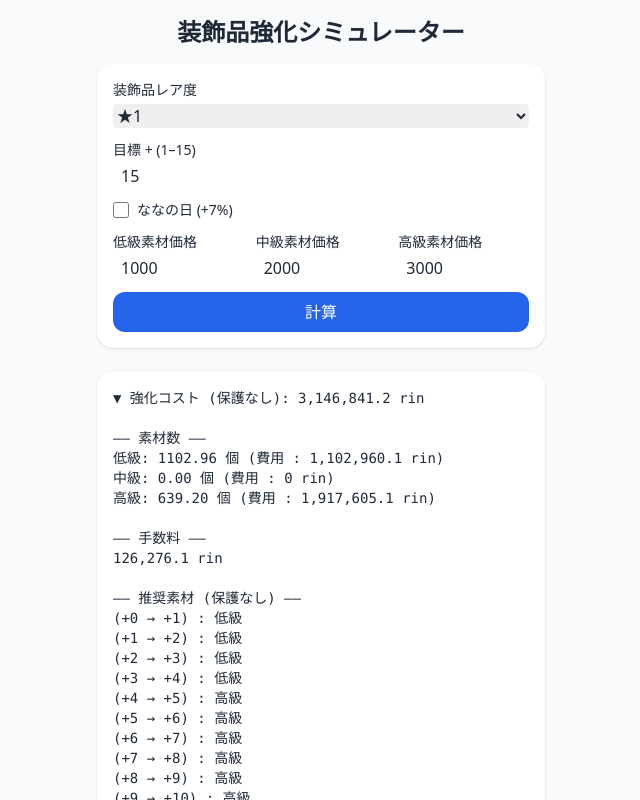
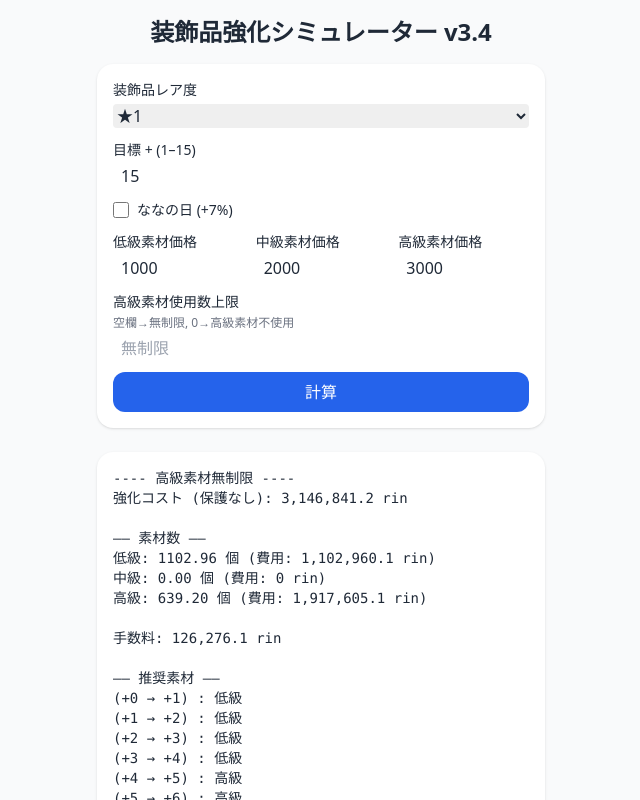
Before and after one commit to jackdoe012/nanaren_upgrade_optimizer, a plain HTML site: page index.html in a window 1280 px wide. Both pictures are taken after a click on the button "計算". Shown: the top 800 px of the page, without its empty margins (319-959 px from the left). Drawn offline with nearby package versions, Linux system fonts and the light colour scheme.

Commit message:
Update index.html

```diff
--- a/index.html
+++ b/index.html
@@ -3,12 +3,12 @@
 <head>
   <meta charset="UTF-8" />
   <meta name="viewport" content="width=device-width, initial-scale=1.0" />
-  <title>ななれん 装飾品強化シミュレーター v3.4</title>
+  <title>【ななれん】装飾品強化シミュレーター v3.4</title>
   <!-- TailwindCSS CDN -->
   <script src="https://cdn.tailwindcss.com"></script>
 </head>
 <body class="bg-gray-50 text-gray-800 min-h-screen flex flex-col items-center p-4">
-  <h1 class="text-2xl font-bold mb-4">装飾品強化シミュレーター</h1>
+  <h1 class="text-2xl font-bold mb-4">装飾品強化シミュレーター v3.4</h1>
 
   <!-- 入力フォーム -->
   <div id="controls" class="w-full max-w-md space-y-3 bg-white shadow rounded-2xl p-4">
@@ -45,6 +45,10 @@
         <input id="price2" type="number" value="3000" class="mt-1 w-full rounded border-gray-300 px-2" />
       </div>
     </div>
+    <div>
+      <label class="block text-sm font-medium">高級素材使用数上限 <br><span class="text-xs text-gray-500">空欄→無制限, 0→高級素材不使用</span></label>
+      <input id="limit" type="number" min="0" placeholder="無制限" class="mt-1 w-full rounded border-gray-300 px-2" />
+    </div>
     <button id="run" type="button" class="w-full bg-blue-600 text-white py-2 rounded-xl hover:bg-blue-700 active:scale-95 transition">計算</button>
   </div>
 
@@ -67,162 +71,254 @@ const SUCCESS_TABLE = {
 };
 
 const FEE_TABLE = [
-  [100,  50,  25],   // ★1
-  [400,  200, 100],  // ★2
-  [1000, 500, 250],  // ★3
-  [2000,1000, 500],  // ★4
-  [3000,1500, 750],  // ★5
-  [4000,2000,1000]   // 賢者級
+  [100,  50,  25],
+  [400,  200, 100],
+  [1000, 500, 250],
+  [2000,1000, 500],
+  [3000,1500, 750],
+  [4000,2000,1000]
 ];
 
-/*--------------------------------------------------------------
-  2.  ユーティリティ関数
---------------------------------------------------------------*/
-const clamp = (val, min, max) => Math.min(max, Math.max(min, val));
-const formatNumber = n => n.toLocaleString("en-US", { maximumFractionDigits: 1 });
+const clamp = (v,min,max)=>Math.min(max,Math.max(min,v));
+const formatNumber = n => n.toLocaleString("en-US", {maximumFractionDigits:1});
 
-function successRate(p, rankIdx, event) {
+function successRate(p, rankIdx, eventFlag){
   let r = SUCCESS_TABLE[RANKS[rankIdx]][p];
-  if (event) r += EVENT_BONUS;
-  return clamp(r, 0.45, 1.0);
+  if(eventFlag) r += EVENT_BONUS;
+  return clamp(r,0.45,1.0);
 }
 
 /*--------------------------------------------------------------
-  3.  DP + 方策反復 + 期待素材数・手数料
+  2.  無制限解析 (Howard 方策反復 + A/B 解析)
 --------------------------------------------------------------*/
-function analyticValues(target, rarityIdx, prices, event) {
-  // テーブル準備
-  const c_tbl = Array.from({ length: target }, () => prices.map((price, r) => price + FEE_TABLE[rarityIdx][r]));
-  const fee_tbl = Array.from({ length: target }, () => RANKS.map((_, r) => FEE_TABLE[rarityIdx][r]));
-  const s_tbl = Array.from({ length: target }, (_, p) => RANKS.map((_, r) => successRate(p, r, event)));
+function analyticValues(target, rarityIdx, prices, eventFlag){
+  const cTbl = Array.from({length:target},()=>prices.map((p,r)=>p+FEE_TABLE[rarityIdx][r]));
+  const sTbl = Array.from({length:target},(_,p)=>RANKS.map((_,r)=>successRate(p,r,eventFlag)));
+  const feeTbl = Array.from({length:target},()=>RANKS.map((_,r)=>FEE_TABLE[rarityIdx][r]));
+  const policy = Array(target).fill(2); // 初期 高級
+  const V = Array(target+1).fill(0);
+  let stable=false;
+  while(!stable){
+    // 評価
+    const A = Array(target+1).fill(0);
+    const B = Array(target+1).fill(0);
+    for(let p=target-1;p>=0;p--){
+      const r=policy[p];
+      const s=sTbl[p][r];
+      const c=cTbl[p][r];
+      A[p]=(1-s)+s*A[p+1];
+      B[p]=c+s*B[p+1];
+    }
+    const V0 = B[0]/(1-A[0]);
+    for(let p=target-1;p>=0;p--) V[p]=A[p]*V0+B[p];
 
-  // 方策初期値: 高級
-  const policy = Array(target).fill(2);
-  const V = Array(target + 1).fill(0);
-
-  // 価値反復
-  let stable = false;
-  while (!stable) {
-    const A = Array(target + 1).fill(0);
-    const B = Array(target + 1).fill(0);
-
-    for (let p = target - 1; p >= 0; p--) {
-      const r = policy[p];
-      const s = s_tbl[p][r];
-      const c = c_tbl[p][r];
-      A[p] = (1 - s) + s * A[p + 1];
-      B[p] = c + s * B[p + 1];
-    }
-
-    const V0 = B[0] / (1 - A[0]);
-    for (let p = target - 1; p >= 0; p--) {
-      V[p] = A[p] * V0 + B[p];
-    }
-
-    stable = true;
-    for (let p = target - 1; p >= 0; p--) {
-      let best = policy[p];
-      let bestCost = Infinity;
-      for (let r = 0; r < 3; r++) {
-        const cost = c_tbl[p][r] + s_tbl[p][r] * V[p + 1] + (1 - s_tbl[p][r]) * V0;
-        if (cost < bestCost - 1e-12) {
-          bestCost = cost;
-          best = r;
-        }
+    // 改善
+    stable=true;
+    for(let p=target-1;p>=0;p--){
+      let best=policy[p], bestCost=1e30;
+      for(let r=0;r<3;r++){
+        const cost=cTbl[p][r]+sTbl[p][r]*V[p+1]+(1-sTbl[p][r])*V0;
+        if(cost<bestCost-1e-12){bestCost=cost;best=r;}
       }
-      if (best !== policy[p]) {
-        policy[p] = best;
-        stable = false;
-      }
+      if(best!==policy[p]){policy[p]=best;stable=false;}
     }
   }
+  // 期待素材数 & 手数料 (A/B 法)
+  const matExp=[0,0,0];
+  const feeExpObj={val:0};
+  function expectations(item){
+    const a=Array(target+1).fill(0);
+    const b=Array(target+1).fill(0);
+    for(let p=target-1;p>=0;p--){
+      const r=policy[p];
+      const s=sTbl[p][r];
+      const inc=item==='fee'?feeTbl[p][r]:(item==='low'&&r===0||item==='mid'&&r===1||item==='high'&&r===2?1:0);
+      a[p]=(1-s)+s*a[p+1];
+      b[p]=inc+s*b[p+1];
+    }
+    return b[0]/(1-a[0]);
+  }
+  matExp[0]=expectations('low');
+  matExp[1]=expectations('mid');
+  matExp[2]=expectations('high');
+  feeExpObj.val=expectations('fee');
 
-  // 期待素材数 & 手数料
-  const a_mat = Array.from({ length: 3 }, () => Array(target + 1).fill(0));
-  const b_mat = Array.from({ length: 3 }, () => Array(target + 1).fill(0));
-  const a_fee = Array(target + 1).fill(0);
-  const b_fee = Array(target + 1).fill(0);
+  return {V, policy, matExp, feeExp:feeExpObj.val};
+}
 
-  for (let p = target - 1; p >= 0; p--) {
-    const r = policy[p];
-    const s = s_tbl[p][r];
-    // 手数料部分
-    a_fee[p] = (1 - s) + s * a_fee[p + 1];
-    b_fee[p] = fee_tbl[p][r] + s * b_fee[p + 1];
-    // 素材数部分
-    for (let k = 0; k < 3; k++) {
-      a_mat[k][p] = (1 - s) + s * a_mat[k][p + 1];
-      b_mat[k][p] = (k === r ? 1 : 0) + s * b_mat[k][p + 1];
-    }
-  }
-
-  const V0 = V[0];
-  const feeExpect = b_fee[0] / (1 - a_fee[0]);
-  const matExpect = Array(3).fill(0).map((_, k) => b_mat[k][0] / (1 - a_mat[k][0]));
-
-  return { V, policy, matExpect, feeExpect };
+function protectValues(target, policy, V, eventFlag){
+  return policy.map((r,p)=>{
+    const s=successRate(p,r,eventFlag);
+    return (1-s)*(V[0]-V[p]);
+  });
 }
 
 /*--------------------------------------------------------------
-  4.  イベントハンドラ
+  3.  高級上限付き解析 (H<=15)  — 2D Howard 方策反復
 --------------------------------------------------------------*/
-function runHandler() {
-  const runBtn = document.getElementById("run");
-  runBtn.disabled = true;
-  try {
-    const rarityIdx = RARITIES.indexOf(document.getElementById("rarity").value);
-    const target = parseInt(document.getElementById("target").value, 10);
-    if (!Number.isInteger(target) || target < 1 || target > MAX_PLUS) {
-      alert("目標 + は 1 〜 15 の整数で入力してください。");
-      return;
+function analyticValuesConstrained(target, rarityIdx, prices, eventFlag, highLimit){
+  if(highLimit===null||highLimit===undefined){
+    const {V,policy,matExp,feeExp}=analyticValues(target,rarityIdx,prices,eventFlag);
+    const prot=protectValues(target,policy,V,eventFlag);
+    return {V0:V[0], rankSeq:policy, matExp, feeExp, protectList:prot};
+  }
+  const S=target;
+  const H=highLimit;
+  const pricesPlus=prices.map((p,r)=>p+FEE_TABLE[rarityIdx][r]);
+  const succ=Array.from({length:S},(_,p)=>RANKS.map((_,r)=>successRate(p,r,eventFlag)));
+  // 初期方策: 全て低級(0)
+  const policy=Array.from({length:S},()=>Array(H+1).fill(0));
+  const V=Array.from({length:S+1},()=>Array(H+1).fill(0));
+  const V0=Array(H+1).fill(0);
+  // Howard iterations
+  for(let iter=0;iter<40;iter++){
+    // 評価
+    for(let h=0;h<=H;h++){
+      const A=Array(S+1).fill(0);
+      const B=Array(S+1).fill(0);
+      for(let p=S-1;p>=0;p--){
+        const r=policy[p][h];
+        const s=succ[p][r];
+        const h2=(r===2&&h>0)?h-1:h;
+        if(h2===h){
+          A[p]=(1-s)+s*A[p+1];
+          B[p]=pricesPlus[r]+s*B[p+1];
+        }else{
+          // cross transition uses already computed V
+          A[p]=0;
+          B[p]=pricesPlus[r]+s*V[p+1][h2]+(1-s)*V0[h2];
+        }
+      }
+      V0[h]=B[0]/(1-A[0]);
+      for(let p=S-1;p>=0;p--){
+        V[p][h]=(A[p]!==0)?A[p]*V0[h]+B[p]:B[p];
+      }
     }
-    const eventFlag = document.getElementById("event").checked;
-    const prices = [0, 1, 2].map(i => parseInt(document.getElementById(`price${i}`).value, 10));
-    if (prices.some(p => !Number.isFinite(p) || p < 0)) {
-      alert("素材価格は 0 以上の数値で入力してください。");
-      return;
+    // 政策改善
+    let stable=true;
+    for(let p=0;p<S;p++){
+      for(let h=0;h<=H;h++){
+        let best=policy[p][h];
+        let bestCost=1e30;
+        for(let r=0;r<3;r++){
+          if(r===2&&h===0)continue; // no high left
+          const s=succ[p][r];
+          const h2=(r===2&&h>0)?h-1:h;
+          const cost=pricesPlus[r]+s*V[p+1][h2]+(1-s)*V0[h2];
+          if(cost<bestCost-1e-12){bestCost=cost;best=r;}
+        }
+        if(best!==policy[p][h]){policy[p][h]=best;stable=false;}
+      }
+    }
+    if(stable)break;
+  }
+  // ---- 期待素材数 & 手数料 (反復法) ----
+  function expectCounts(item){
+    const E=Array.from({length:S+1},()=>Array(H+1).fill(0));
+    let diff;
+    do{
+      diff=0;
+      for(let p=S-1;p>=0;p--){
+        for(let h=0;h<=H;h++){
+          const r=policy[p][h];
+          const s=succ[p][r];
+          const h2=(r===2&&h>0)?h-1:h;
+          const inc=item==='fee'?FEE_TABLE[rarityIdx][r]:((item==='low'&&r===0)||(item==='mid'&&r===1)||(item==='high'&&r===2)?1:0);
+          const newVal=inc+s*E[p+1][h2]+(1-s)*E[0][h2];
+          diff=Math.max(diff,Math.abs(newVal-E[p][h]));
+          E[p][h]=newVal;
+        }
+      }
+    }while(diff>1e-10);
+    return E[0][H];
+  }
+  const matExp=[expectCounts('low'),expectCounts('mid'),expectCounts('high')];
+  const feeExp=expectCounts('fee');
+  // ---- protect values along nominal path ----
+  const protectList=[];
+  let p=0,h=H;
+  while(p<S){
+    const r=policy[p][h];
+    const s=succ[p][r];
+    protectList.push((1-s)*(V0[h]-V[p][h]));
+    if(r===2&&h>0)h--;
+    p++;
+  }
+  // rankSeq along success-only path
+  const rankSeq=[]; p=0; h=H;
+  while(p<S){
+    const r=policy[p][h];
+    rankSeq.push(r);
+    if(r===2&&h>0)h--; p++;
+  }
+  return {V0:V0[H], rankSeq, matExp, feeExp, protectList};
+}
+
+/*--------------------------------------------------------------
+  4.  UI ハンドラ
+--------------------------------------------------------------*/
+function renderScenario(title, showCost, obj, prices){
+  const {V0, rankSeq, matExp, feeExp, protectList}=obj;
+  let out=`---- ${title} ----\n`;
+  if(showCost){
+    out+=`強化コスト (保護なし): ${formatNumber(V0)} rin\n\n`;
+    out+="―― 素材数 ――\n";
+    for(let k=0;k<3;k++){
+      const cost=matExp[k]*prices[k];
+      out+=`${RANKS[k]}: ${matExp[k].toFixed(2)} 個 (費用: ${formatNumber(cost)} rin)\n`;
+    }
+    out+=`\n手数料: ${formatNumber(feeExp)} rin\n\n`;
+  }
+  out+="―― 推奨素材 ――\n";
+  rankSeq.forEach((r,p)=>{out+=`(+${p} → +${p+1}) : ${RANKS[r]}\n`;});
+  out+="\n―― 保護の輝きの価値 (rin) ――\n";
+  protectList.forEach((v,p)=>{out+=`(+${p} → +${p+1}) : ${formatNumber(v)}\n`;});
+  out+="\n\n";
+  return out;
+}
+
+function runHandler(){
+  const runBtn=document.getElementById("run");
+  runBtn.disabled=true;
+  try{
+    const rarityIdx=RARITIES.indexOf(document.getElementById("rarity").value);
+    const target=parseInt(document.getElementById("target").value,10);
+    if(!Number.isInteger(target)||target<1||target>MAX_PLUS){alert("目標 + は 1-15 で入力してください。");return;}
+    const eventFlag=document.getElementById("event").checked;
+    const prices=[0,1,2].map(i=>parseInt(document.getElementById(`price${i}`).value,10));
+    if(prices.some(p=>!Number.isFinite(p)||p<0)){alert("素材価格は 0 以上で入力してください。");return;}
+    const limitRaw=document.getElementById("limit").value.trim();
+    let highLimit=null;
+    if(limitRaw!==""){
+      if(!/^[0-9]+$/.test(limitRaw)){alert("高級素材上限は整数で入力してください。");return;}
+      highLimit=parseInt(limitRaw,10);
     }
 
-    const { V, policy, matExpect, feeExpect } = analyticValues(target, rarityIdx, prices, eventFlag);
-    const V0 = V[0];
-    const protectValue = Array.from({ length: target }, (_, p) => (1 - successRate(p, policy[p], eventFlag)) * (V0 - V[p]));
-
-    // 出力構築
-    let out = `▼ 強化コスト (保護なし): ${formatNumber(V0)} rin\n\n`;
-
-    out += "―― 素材数 ――\n";
-    for (let k = 0; k < 3; k++) {
-      const cost = matExpect[k] * prices[k];
-      out += `${RANKS[k]}: ${matExpect[k].toFixed(2)} 個 (費用 : ${formatNumber(cost)} rin)\n`;
-    }
-    out += "\n―― 手数料 ――\n";
-    out += `${formatNumber(feeExpect)} rin\n\n`;
-
-    out += "―― 推奨素材 (保護なし) ――\n";
-    for (let p = 0; p < target; p++) {
-      out += `(+${p} → +${p + 1}) : ${RANKS[policy[p]]}\n`;
+    const scenarios=[];
+    if(highLimit===null){
+      const obj=analyticValuesConstrained(target,rarityIdx,prices,eventFlag,null);
+      scenarios.push({title:"高級素材無制限",showCost:true,obj});
+    }else if(highLimit===0){
+      const obj=analyticValuesConstrained(target,rarityIdx,prices,eventFlag,0);
+      scenarios.push({title:"高級素材不使用",showCost:true,obj});
+    }else{
+      const objLimit=analyticValuesConstrained(target,rarityIdx,prices,eventFlag,highLimit);
+      scenarios.push({title:`高級素材使用 (上限 ${highLimit} 個)`,showCost:true,obj:objLimit});
+      const objNoHigh=analyticValuesConstrained(target,rarityIdx,prices,eventFlag,0);
+      scenarios.push({title:"高級素材不使用",showCost:false,obj:objNoHigh});
     }
 
-    out += "\n―― 保護の輝き価値 ――\n";
-    for (let p = 0; p < target; p++) {
-      out += `(+${p} → +${p + 1}) : ${formatNumber(protectValue[p])} rin\n`;
-    }
-
-    document.getElementById("output").textContent = out;
-  } finally {
-    setTimeout(() => {
-      document.getElementById("run").disabled = false;
-    }, 200);
+    let out="";
+    scenarios.forEach(s=>{out+=renderScenario(s.title,s.showCost,s.obj,prices);});
+    document.getElementById("output").textContent=out;
+  }finally{
+    setTimeout(()=>{runBtn.disabled=false;},200);
   }
 }
 
-// click & touchstart for better mobile responsiveness
-const runBtn = document.getElementById("run");
-runBtn.addEventListener("click", runHandler);
-runBtn.addEventListener("touchstart", e => {
-  e.preventDefault();
-  runHandler();
-});
+const runBtn=document.getElementById("run");
+runBtn.addEventListener("click",runHandler);
+runBtn.addEventListener("touchstart",e=>{e.preventDefault();runHandler();});
 </script>
 </body>
 </html>
```
